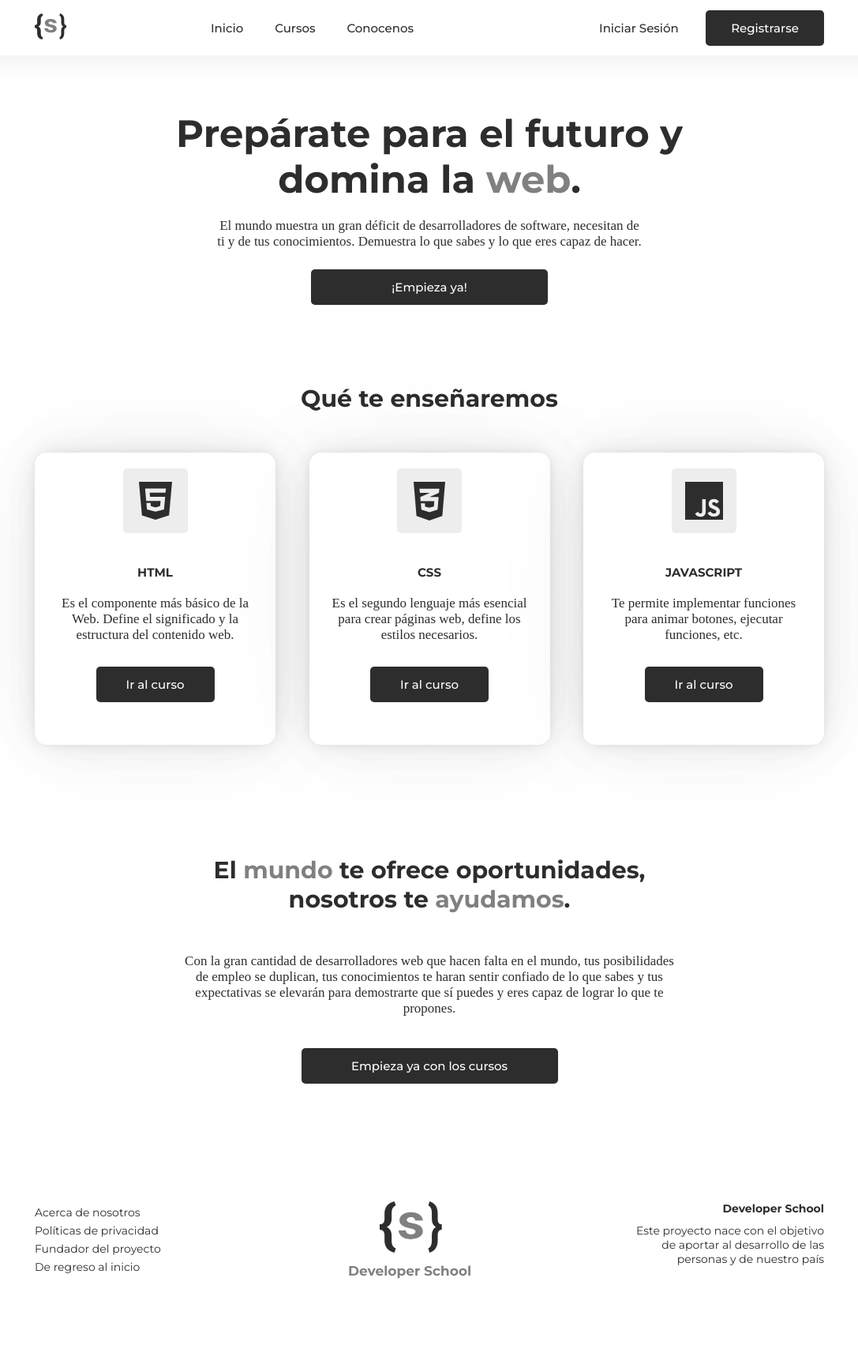
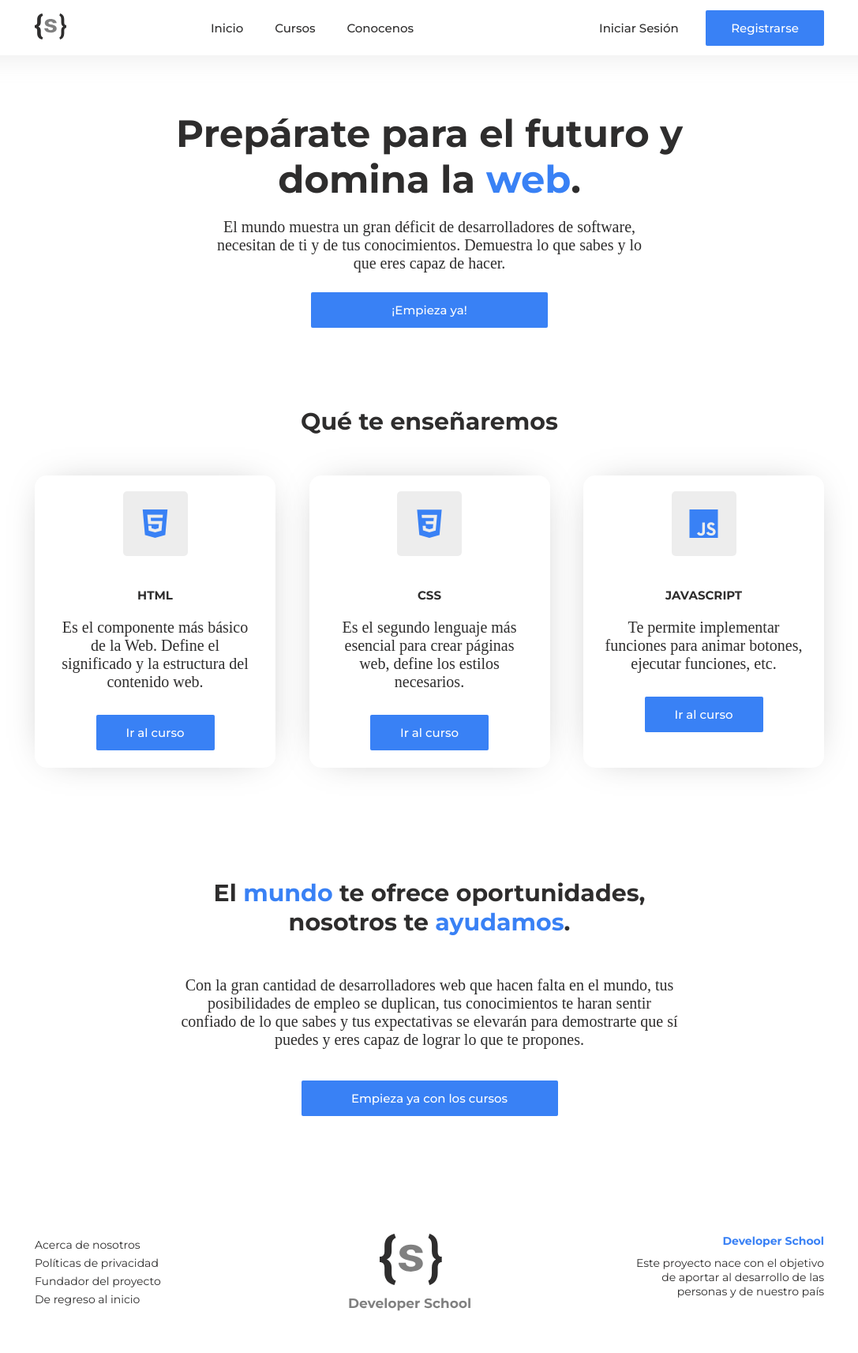
Before and after one commit to LuisM03/DeveloperSchool, a Flask app: page / in a window 1280 px wide. Shown: the whole page at 79% size, without its empty margins (96-1183 px from the left). Before the commit the page ends 1619 px from the top, so only its background shows below. Run offline with Flask 2, Linux system fonts and the light colour scheme; some web fonts are replaced.

Commit message:
Actualizacion diseño risponsive

```diff
--- a/app/static/css/style.css
+++ b/app/static/css/style.css
@@ -7,13 +7,13 @@
 :root{
     --ColorBackground: white;
 
-    --ColorTitle: #2E2D2D;
+    --ColorTitle: #3981f5;
     --ColorTitle2: #808080;
     --ColorParagraph: #2E2D2D;
 
-    --ColorBackgroundButtom: #2E2D2D;
+    --ColorBackgroundButtom: #3981f5;
     --ColorTextButton: #ffffff;
-    --ColorHoverButton: #000000;
+    --ColorHoverButton: #1259ca;
 
     --ColorFondoIcon: #EDEDED;
     --ColorIconInactivate: #CFCFCF;
@@ -25,11 +25,16 @@
 }
 /* Variable for font-zise */
 :root{
-    --fontSizeParagraph: 17px;
+    --fontSizeParagraph: 20px;
     --fontSizeTitle: 48px;
     --fontSizeButtom: 15px;
     --fontSizeOption: 14px;
     --fontSizeSubtitle: 30px;
+}
+
+:root{
+    --fontSizeTitleResponsive: 35px;
+    --fontSizeParagraphResponsive: 22px;
 }
 
 /* --------------------------------------ICONS------------------------------------ */
@@ -52,6 +57,7 @@
 *{
     padding: 0;
     margin: 0;
+    box-sizing: border-box;
 }
 
 body{
@@ -72,14 +78,24 @@ body{
     box-shadow: 0px 4px 32px rgb(158, 158, 158, 0.2);
 }
 
+
 .content_menu{
-    width: 1000px;
+    width: 100%;
+    max-width: 1000px;
     display: flex;
     justify-content: space-between;
     align-items: center;
 }
 
 /* Animating the edges of the main menu hover. */
+.option{
+    display: flex;
+}
+
+.bx-menu, #menu{
+    opacity: 0;
+    font-size: 48px;
+}
 
 .option nav ul li{
     position: relative;
@@ -146,7 +162,7 @@ button{
     font-family: var(--fontTitle);
     font-size: var(--fontSizeButtom);
     font-weight: 500;
-    border-radius: 5px;
+    border-radius: 2px;
     border: none;
     outline: none;
     cursor: pointer;
@@ -176,7 +192,8 @@ button:hover{
 }
 
 .menu_footer{
-    width: 1000px;
+    width: 100%;
+    max-width: 1000px;
     display: flex;
     justify-content: space-between;
 }
@@ -203,11 +220,15 @@ button:hover{
 }
 
 .description_project{
-    width: 250px;
+    width: 100%;
+    max-width: 250px;
     text-align: right;
+    color: var(--ColorParagraph);
+}
+
+.description_project h3{
     color: var(--ColorTitle);
 }
-
 .description_project h3{
     font-size: var(--fontSizeOption);
     font-family: var(--fontTitle);
@@ -221,8 +242,11 @@ button:hover{
 
 
 /* ----------------------------------------------INDEX-------------------------------------------------- */
+
+
 .firt_message{
-    width: 1000px;
+    width: 100%;
+    max-width: 1000px;
     margin: auto;
     display: flex;
     flex-direction: column;
@@ -237,11 +261,11 @@ button:hover{
     font-family: var(--fontTitle);
     text-align: center;
     margin-bottom: 20px;
-    color: var(--ColorTitle);
+    color: var(--ColorParagraph);
 }
 
 .color_web{
-    color: var(--ColorTitle2);
+    color: var(--ColorTitle);
 }
 
 .firt_message p{
@@ -260,7 +284,8 @@ button:hover{
 
 /* Courses Costumizes */
 .course{
-    width: 1000px;
+    width: 100%;
+    max-width: 1000px;
     margin: auto;
     display: flex;
     flex-direction: column;
@@ -271,18 +296,20 @@ button:hover{
 .subtitle{
     font-size: var(--fontSizeSubtitle);
     font-family: var(--fontTitle);
-    color: var(--ColorTitle);
+    color: var(--ColorParagraph);
     margin-bottom: 50px;
 }
 
 .term{
-    width: 1000px;
+    width: 100%;
+    max-width: 1000px;
     display: flex;
     justify-content: space-between;
 }
 
 .html, .css, .js{
-    width: 305px;
+    width: 100%;
+    max-width: 305px;
     height: 370px;
     background-color: var(--ColorBackground);
     border-radius: 15px;
@@ -290,16 +317,10 @@ button:hover{
     flex-direction: column;
     align-items: center;
     box-shadow:
-        0px 0px 2.2px rgba(0, 0, 0, 0.011),
-        0px 0px 4.8px rgba(0, 0, 0, 0.016),
-        0px 0px 8.1px rgba(0, 0, 0, 0.019),
-        0px 0px 12.2px rgba(0, 0, 0, 0.022),
-        0px 0px 17.7px rgba(0, 0, 0, 0.025),
-        0px 0px 25px rgba(0, 0, 0, 0.028),
-        0px 0px 35.4px rgba(0, 0, 0, 0.031),
-        0px 0px 51.5px rgba(0, 0, 0, 0.034),
-        0px 0px 79.3px rgba(0, 0, 0, 0.039),
-        0px 0px 141px rgba(0, 0, 0, 0.05);
+    0px 0px 10.2px -21px rgba(0, 0, 0, 0.092),
+    0px 0px 47px -21px rgba(0, 0, 0, 0.37);
+
+
 }
 
 .icon{
@@ -313,10 +334,15 @@ button:hover{
     margin: 20px;
 }
 
+.icon i{
+    font-size: 48px;
+    color: var(--ColorBackgroundButtom);
+}
+
 .term h2{
     font-size: var(--fontSizeButtom);
     margin: 20px;
-    color: var(--ColorTitle);
+    color: var(--ColorParagraph);
     font-family: var(--fontTitle);
 }
 
@@ -335,7 +361,8 @@ button:hover{
 
 /* Message Customizes */
 .message{
-    width: 1000px;
+    width: 100%;
+    max-width: 1000px;
     margin: auto;
     display: flex;
     flex-direction: column;
--- a/app/static/js/animationsScrolls.js
+++ b/app/static/js/animationsScrolls.js
@@ -1,7 +1,10 @@
-window.sr = ScrollReveal();
+gsap.registerPlugin(ScrollTrigger);
 
-    sr.reveal('.html',{
-        durations: 4000,
-        origin: 'bottom',
-        distance: '-100px'
-    });
+gsap.to('.firt_message_animation',{
+    ScrollTrigger:{
+        trigger: '.firt_message_animation',
+        toggleAction: 'restart pause reverse pause'
+    },
+    duration: 4,
+    x: 300,
+});
--- a/app/templates/base/baseHome.html
+++ b/app/templates/base/baseHome.html
@@ -4,23 +4,22 @@
     <meta charset="UTF-8">
     <meta http-equiv="X-UA-Compatible" content="IE=edge">
     <meta name="viewport" content="width=device-width, initial-scale=1.0">
-
+    <link href='https://unpkg.com/boxicons@2.0.9/css/boxicons.min.css' rel='stylesheet'>
     <link rel="stylesheet" href="{{url_for('static', filename='/css/style.css')}}">
     <link href="https://fonts.googleapis.com/icon?family=Material+Icons" rel="stylesheet">
     <link rel="shortcut icon" href="{{url_for('static', filename='/image/Logo/Logo.svg')}}" />
-    <script src="{{url_for('static', filename = '/js/scrollreveal.js')}}"></script>
     <title>{% block title%}Base{% endblock%}</title>
-    <script src="{{url_for('static', filename='/js/functionButton.js')}}"></script>
 </head>
 <body>
     <div class="menu">
-
         <div class="content_menu">
             <div class="logo_option">
                 <a href="/home"><img src="{{url_for('static', filename='/image/Logo/Logo.svg')}}" alt="Logo de la entidad"></a>
                 <div class="option">
+                    <input type="checkbox" id="menu">
+                    <label for="menu"><i class='bx bx-menu'></i></label>
                     <nav>
-                        <ul>
+                        <ul class="options">
                             <li><a href="/home">Inicio</a></li>
                             <li><a href="#">Cursos</a></li>
                             <li><a href="#">Conocenos</a></li>
@@ -61,6 +60,5 @@
             </div>
         </div>
     </div>
-    <script src="{{url_for('static', filename='/js/animationsScrolls.js')}}"></script>
 </body>
 </html>
--- a/app/templates/index.html
+++ b/app/templates/index.html
@@ -3,8 +3,8 @@
 {% block content%}
 <div class="content_home">
     <div class="firt_message">
-        <h1>Prepárate para el futuro y domina la <span class="color_web" >web</span>.</h1>
-        <p>El mundo muestra un gran déficit de desarrolladores
+        <h1 class="firt_message_animation">Prepárate para el futuro y domina la <span class="color_web" >web</span>.</h1>
+        <p class="firt_text_animation">El mundo muestra un gran déficit de desarrolladores
            de software, necesitan de ti y de tus conocimientos.
            Demuestra lo que sabes y lo que eres capaz de hacer.</p>
         <button>¡Empieza ya!</button>
@@ -14,7 +14,7 @@
         <div class="term">
             <div class="html">
                 <div class="icon">
-                    <img src="{{url_for('static', filename='/image/Icons/html.svg')}}" alt="">
+                    <i class='bx bxl-html5' ></i>
                 </div>
                 <h2>HTML</h2>
                 <p>Es el componente más básico de la Web. Define el significado y la estructura del contenido web.</p>
@@ -22,7 +22,7 @@
             </div>
             <div class="css">
                 <div class="icon">
-                    <img src="{{url_for('static', filename='/image/Icons/css.svg')}}" alt="">
+                    <i class='bx bxl-css3' ></i>
                 </div>
                 <h2>CSS</h2>
                 <p>Es el segundo lenguaje más esencial para crear páginas web, define los estilos necesarios.</p>
@@ -30,7 +30,7 @@
             </div>
             <div class="js">
                 <div class="icon">
-                    <img src="{{url_for('static', filename='/image/Icons/js.svg')}}" alt="">
+                    <i class='bx bxl-javascript'></i>
                 </div>
                 <h2>JAVASCRIPT</h2>
                 <p>Te permite implementar funciones para animar botones, ejecutar funciones, etc.</p>
@@ -44,4 +44,6 @@
         <button>Empieza ya con los cursos</button>
     </div>
 </div>
+<script>
+</script>
 {% endblock%}
```
Also changed, not shown: other parts of app/static/css/style.css (+51 -9 lines).
